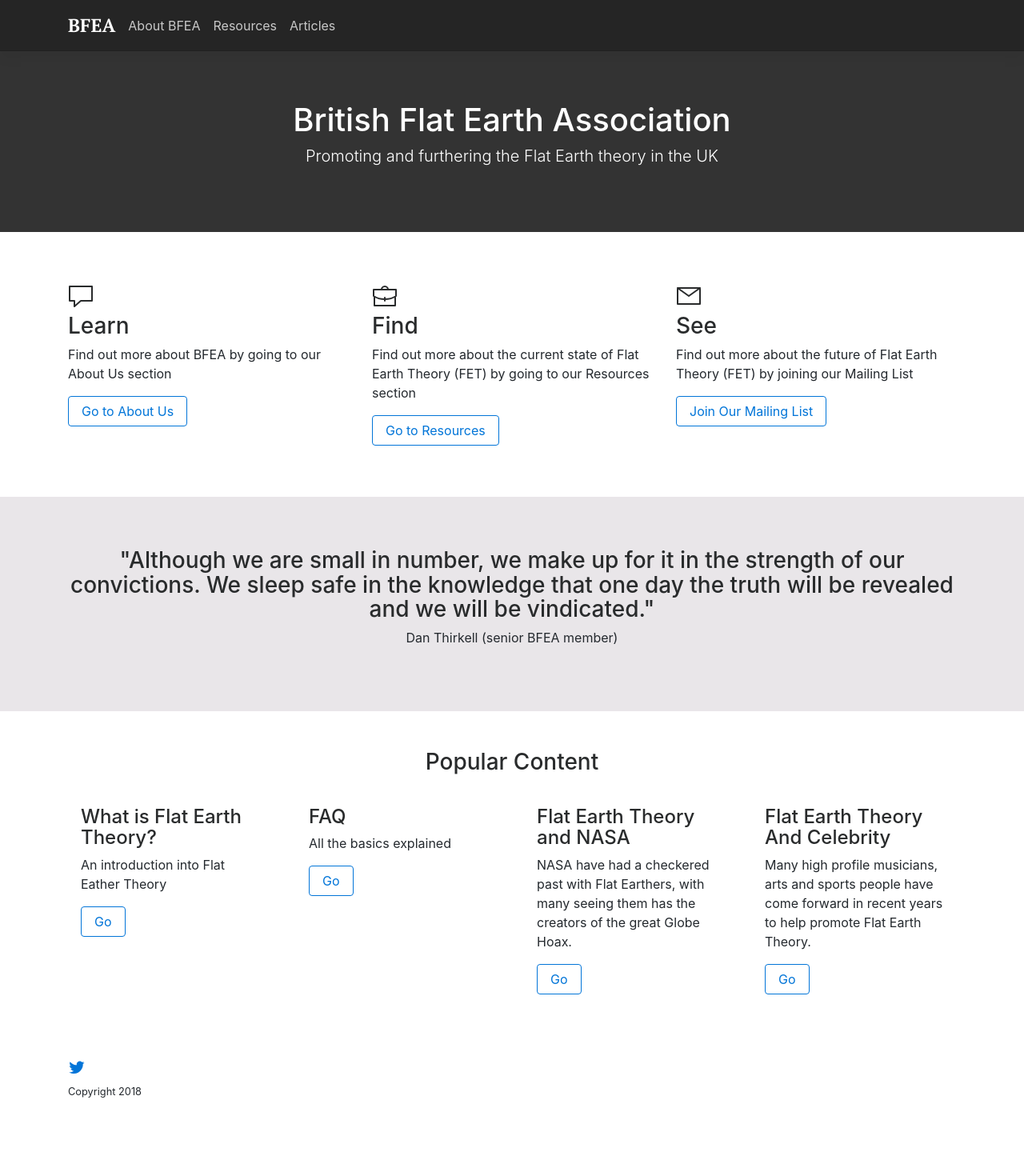
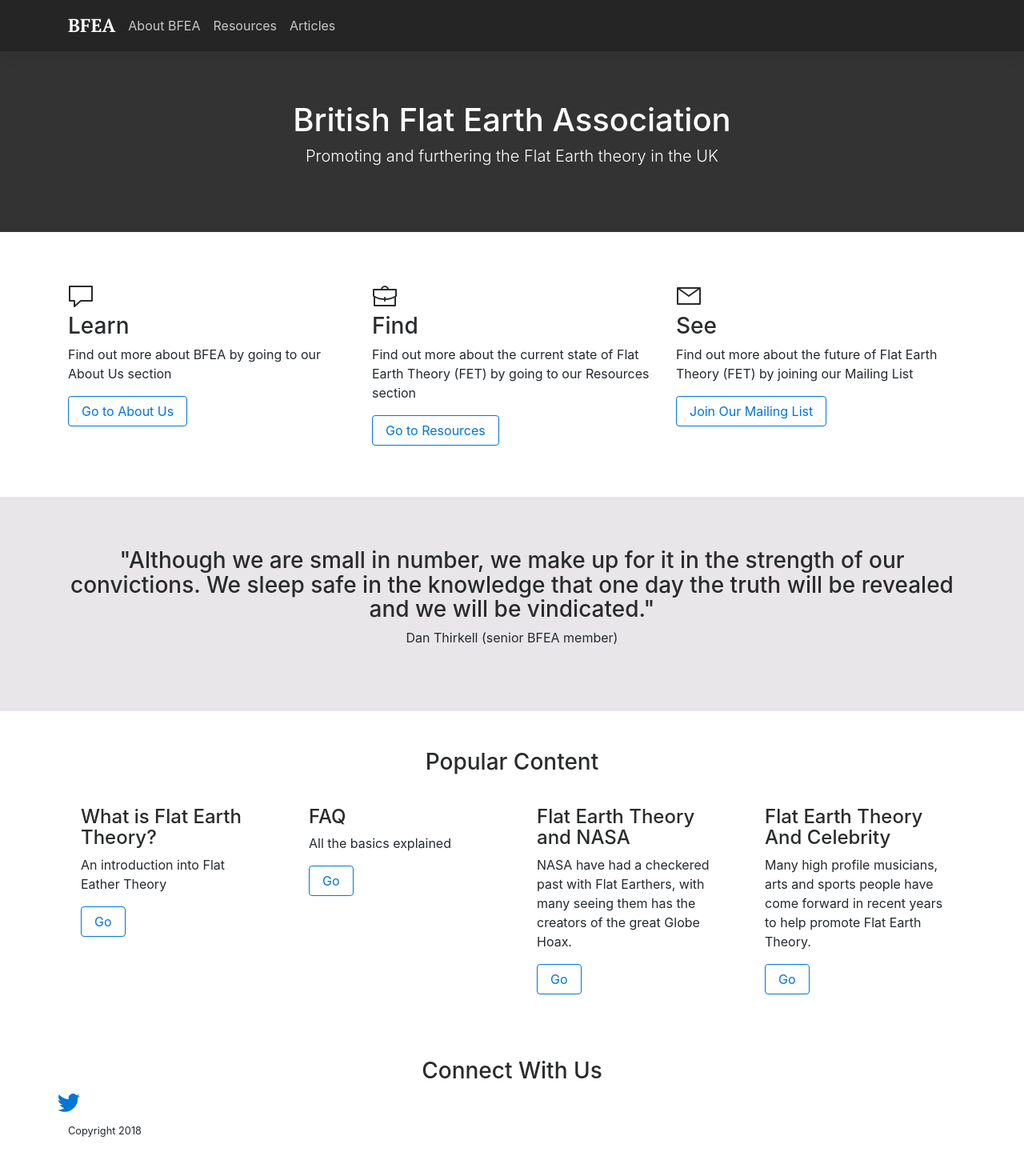
Before and after one commit to krussll/etsysimplicity, a Jekyll site: the page built from index.md, in a window 1280 px wide. Shown: the whole page at 80% size. Built offline with Jekyll 4.4.1, drawn with Linux system fonts in a browser that asks for light colours; before the commit the page ends 1391 px from its top, so only the background shows below that.

Commit message:
Update footer.html

```diff
--- a/_includes/footer.html
+++ b/_includes/footer.html
@@ -1,10 +1,15 @@
 <footer class="bd-footer">
   <div class="container">
-    <a href="https://twitter.com/BritFlatEarth">
-      <svg id="i-twitter" viewBox="0 0 64 64" width="22" height="22">
-          <path stroke-width="0" fill="currentColor" d="M60 16 L54 17 L58 12 L51 14 C42 4 28 15 32 24 C16 24 8 12 8 12 C8 12 2 21 12 28 L6 26 C6 32 10 36 17 38 L10 38 C14 46 21 46 21 46 C21 46 15 51 4 51 C37 67 57 37 54 21 Z" />
-      </svg>
-    </a>
+    <h3 class="text-center">Connect With Us</h3>
+    <div class="row">
+      <div class="col-xs-12">
+        <a class="text-center" href="https://twitter.com/BritFlatEarth">
+          <svg id="i-twitter" viewBox="0 0 64 64" width="32" height="32">
+              <path stroke-width="0" fill="currentColor" d="M60 16 L54 17 L58 12 L51 14 C42 4 28 15 32 24 C16 24 8 12 8 12 C8 12 2 21 12 28 L6 26 C6 32 10 36 17 38 L10 38 C14 46 21 46 21 46 C21 46 15 51 4 51 C37 67 57 37 54 21 Z" />
+          </svg>
+        </a>
+      </div>
+    </div>
     <p><small>Copyright 2018</small></p>
   </div>
 </footer>
```
